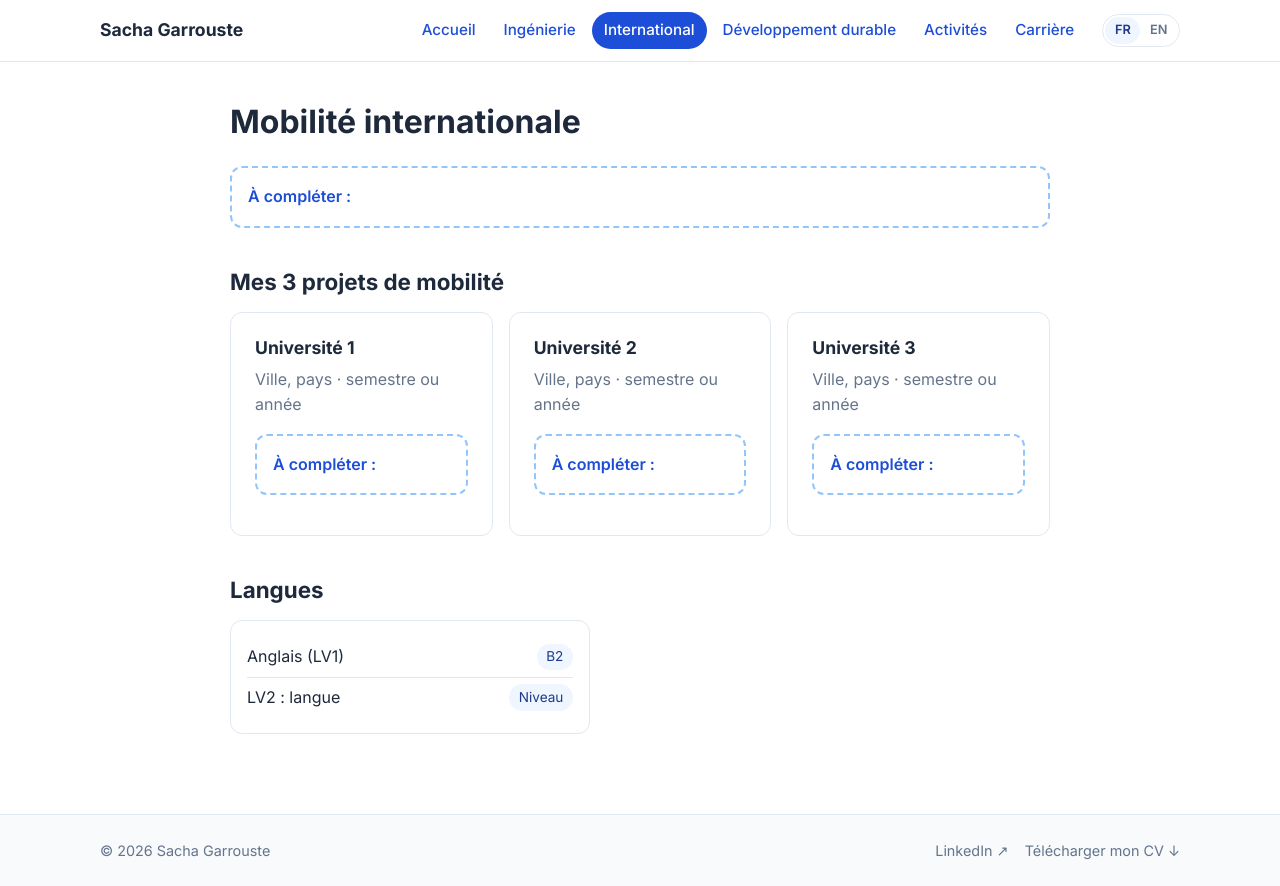
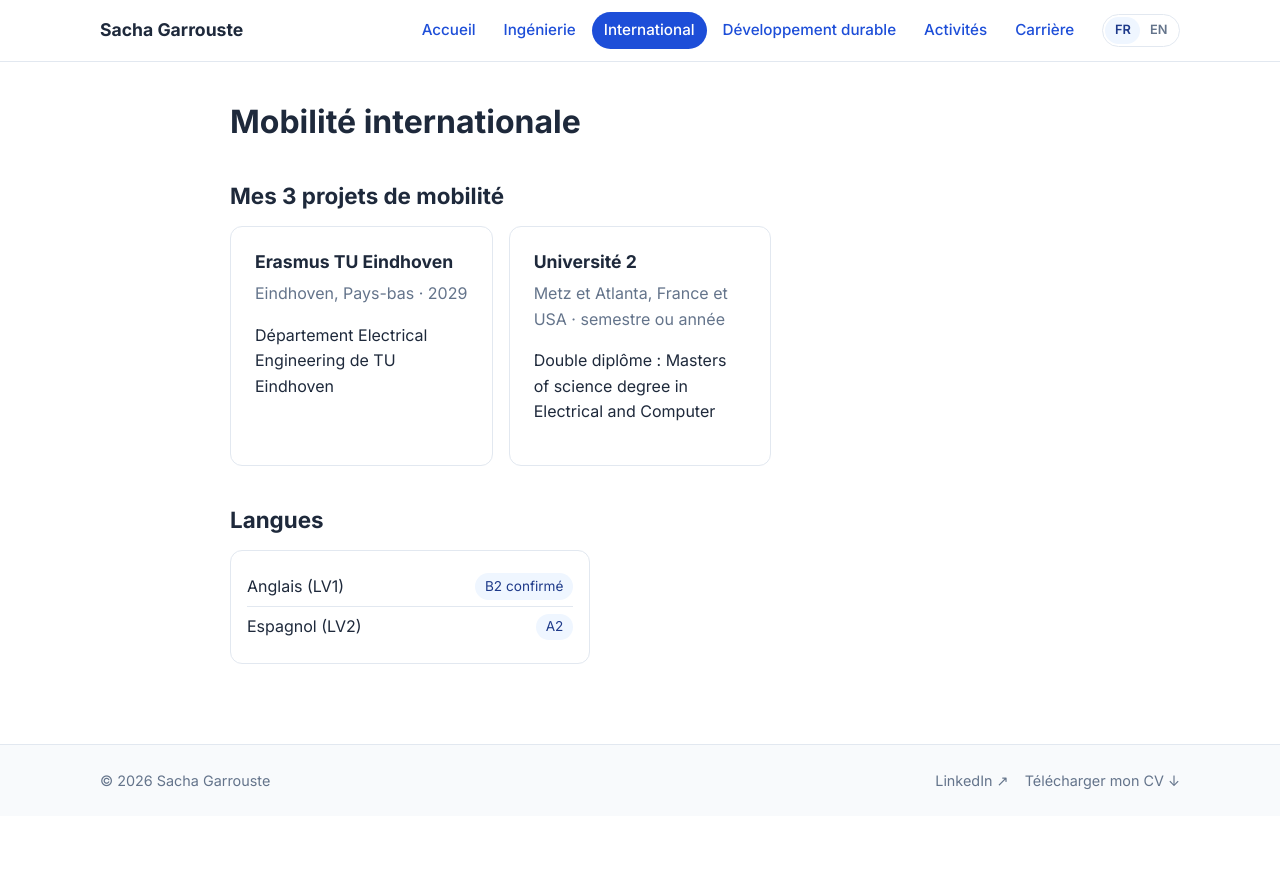
Before and after one commit to SachaGRST/e-Portfolio, a SvelteKit app: page /mobilite-internationale in a window 1280 px wide. After the commit the page ends 816 px from the top, so only its background shows below. Built offline with nearby package versions, Linux system fonts and the light colour scheme.

Commit message:
feat: ajout cv pour être moins cramé

```diff
--- a/src/routes/carriere/cv/+page.svelte
+++ b/src/routes/carriere/cv/+page.svelte
@@ -7,7 +7,7 @@
     import { asset } from '$app/paths';
     import { t } from '#lib/langue.svelte.ts';
 
-    const cv = $derived(t({ fr: asset('cv-fr.pdf'), en: asset('cv-en.pdf') }));
+    const cv = $derived(t({ fr: asset('CV-Sacha-GARROUSTE-N7-V1.pdf'), en: asset('CV-Sacha-GARROUSTE-N7-V1.pdf') }));
 </script>
 
 <!-- les boutons LinkedIn et téléchargement, comme sur l'accueil -->
--- a/src/routes/mobilite-internationale/+page.svelte
+++ b/src/routes/mobilite-internationale/+page.svelte
@@ -14,27 +14,21 @@
 <h1>{t(sections.mobilite.titre)}</h1>
 
 <Fr>
-    <p class="a-completer"></p>
 
     <h2>Mes 3 projets de mobilité</h2>
 
     <div class="grille">
         <div class="carte">
-            <h3>Université 1</h3>
-            <p class="texte-secondaire">Ville, pays · semestre ou année</p>
-            <p class="a-completer"></p>
+            <h3>Erasmus TU Eindhoven</h3>
+            <p class="texte-secondaire">Eindhoven, Pays-bas · 2029</p>
+            <p>Département Electrical Engineering de TU Eindhoven</p>
         </div>
+
 
         <div class="carte">
             <h3>Université 2</h3>
-            <p class="texte-secondaire">Ville, pays · semestre ou année</p>
-            <p class="a-completer"></p>
-        </div>
-
-        <div class="carte">
-            <h3>Université 3</h3>
-            <p class="texte-secondaire">Ville, pays · semestre ou année</p>
-            <p class="a-completer"></p>
+            <p class="texte-secondaire">Metz et Atlanta, France et USA · semestre ou année</p>
+            <p>Double diplôme : Masters of science degree in Electrical and Computer</p>
         </div>
     </div>
 
@@ -42,8 +36,8 @@
 
     <!-- une ligne par langue : le nom à gauche, le niveau dans une étiquette à droite -->
     <ul class="carte langues">
-        <li><span>Anglais (LV1)</span> <span class="tag">B2</span></li>
-        <li><span>LV2 : langue</span> <span class="tag">Niveau</span></li>
+        <li><span>Anglais (LV1)</span> <span class="tag">B2 confirmé</span></li>
+        <li><span>Espagnol (LV2)</span> <span class="tag">A2</span></li>
     </ul>
 </Fr>
 
@@ -61,15 +55,10 @@
 
         <div class="carte">
             <h3>University 2</h3>
-            <p class="texte-secondaire">City, country · semester or year</p>
+            <p class="texte-secondaire">, country · semester or year</p>
             <p class="a-completer"></p>
         </div>
 
-        <div class="carte">
-            <h3>University 3</h3>
-            <p class="texte-secondaire">City, country · semester or year</p>
-            <p class="a-completer"></p>
-        </div>
     </div>
 
     <h2>Languages</h2>
```
Also changed, not shown: 1 other file (tests, documents, lock files or other folders).
